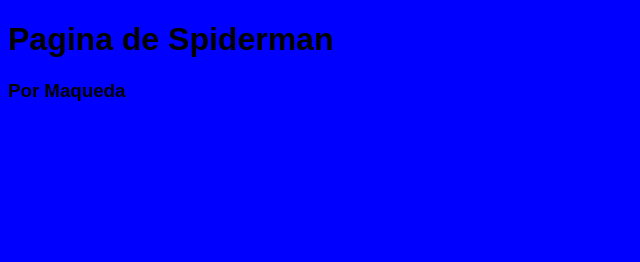
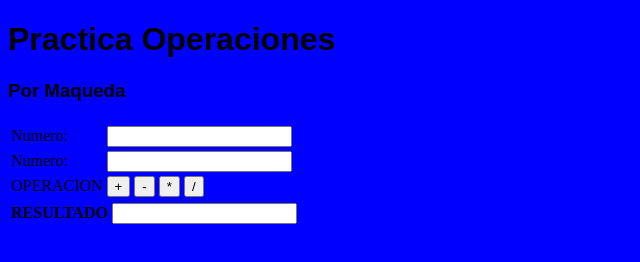
Before and after one commit to tonymaqueda/marvel, a plain HTML site: page index.html in a window 1280 px wide. Shown: the whole page, without its empty margins (0-640 px from the left). Drawn offline with Linux system fonts and the light colour scheme; a web font is replaced by a local one.

Commit message:
Paso 4: Modificando la pagina

```diff
--- a/index.html
+++ b/index.html
@@ -1,13 +1,59 @@
 <!DOCTYPE html>
 <html>
 <head>
-	<title>Pagina Spiderman</title>
+	<title>Pagina Operaciones</title>
 	<link rel="stylesheet" href="main.css">
 	<link href="http://fonts.cdnfonts.com/css/austie-bost-roman-holiday-sketc" rel="stylesheet">
 	<link href="http://fonts.cdnfonts.com/css/pilsen-plakat" rel="stylesheet">
 </head>
 <body>
-<h1>Pagina de Spiderman</h1>
+<h1>Practica Operaciones</h1>
 <h3>Por Maqueda</h3>
+
+
+<form name="registro">
+<table>
+	<tr>
+		<tr><td>Numero:</td>
+		<td><input type="text" name="dato1" id="dato1"></td></tr>
+		<tr><td>Numero:</td>
+		<td><input type="text" name="dato2" id="dato2"></td></tr>
+	</tr>
+	<td>OPERACION</td>
+	<td><input type="button" name="Enviar" value="+" onclick="sumadedatos()">
+	<input type="button" name="Enviar" value="-" onclick="restadedatos()">
+	<input type="button" name="Enviar" value="*" onclick="multiplicaciondedatos()">
+	<input type="button" name="Enviar" value="/" onclick="divisiondedatos()"></td>
+</table>
+<table>
+<tr>
+	<td><b>RESULTADO</b></td>
+	<td><input type="text" name="ola" id="ola"></td>
+    </tr>
+</table>
+
+</form>
+<script type="text/javascript">
+	function sumadedatos(){
+		var d1=parseInt(document.getElementById('dato1').value);
+		var d2=parseInt(document.getElementById('dato2').value);
+		document.registro.ola.value=d1+d2;
+	}
+	function restadedatos(){
+		var d1=parseInt(document.getElementById('dato1').value);
+		var d2=parseInt(document.getElementById('dato2').value);
+		document.registro.ola.value=d1-d2;
+	}
+	function multiplicaciondedatos(){
+		var d1=parseInt(document.getElementById('dato1').value);
+		var d2=parseInt(document.getElementById('dato2').value);
+		document.registro.ola.value=d1*d2;
+	}
+	function divisiondedatos(){
+		var d1=parseInt(document.getElementById('dato1').value);
+		var d2=parseInt(document.getElementById('dato2').value);
+		document.registro.ola.value=d1/d2;
+	}
+</script>
 </body>
 </html>
```
